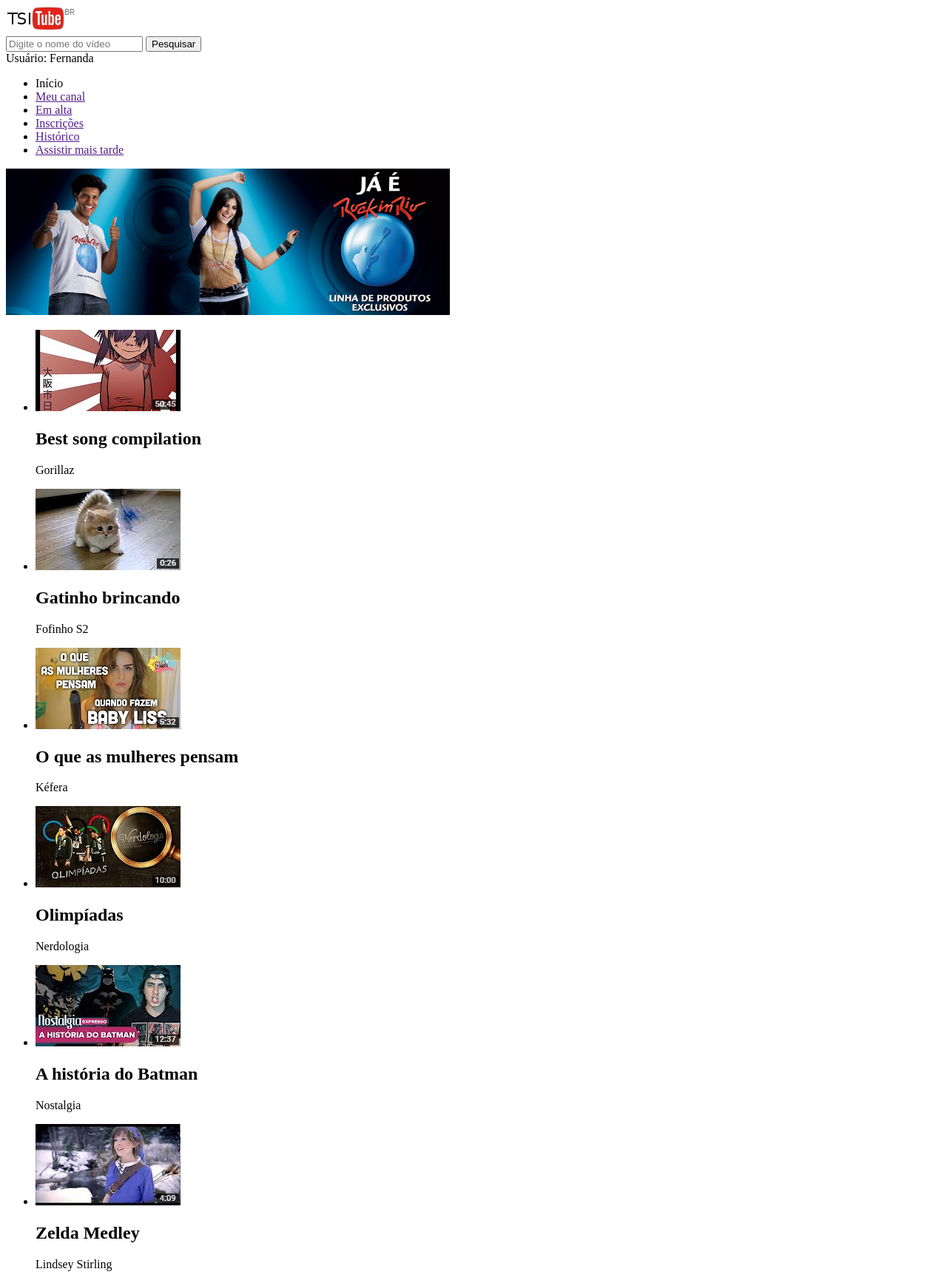
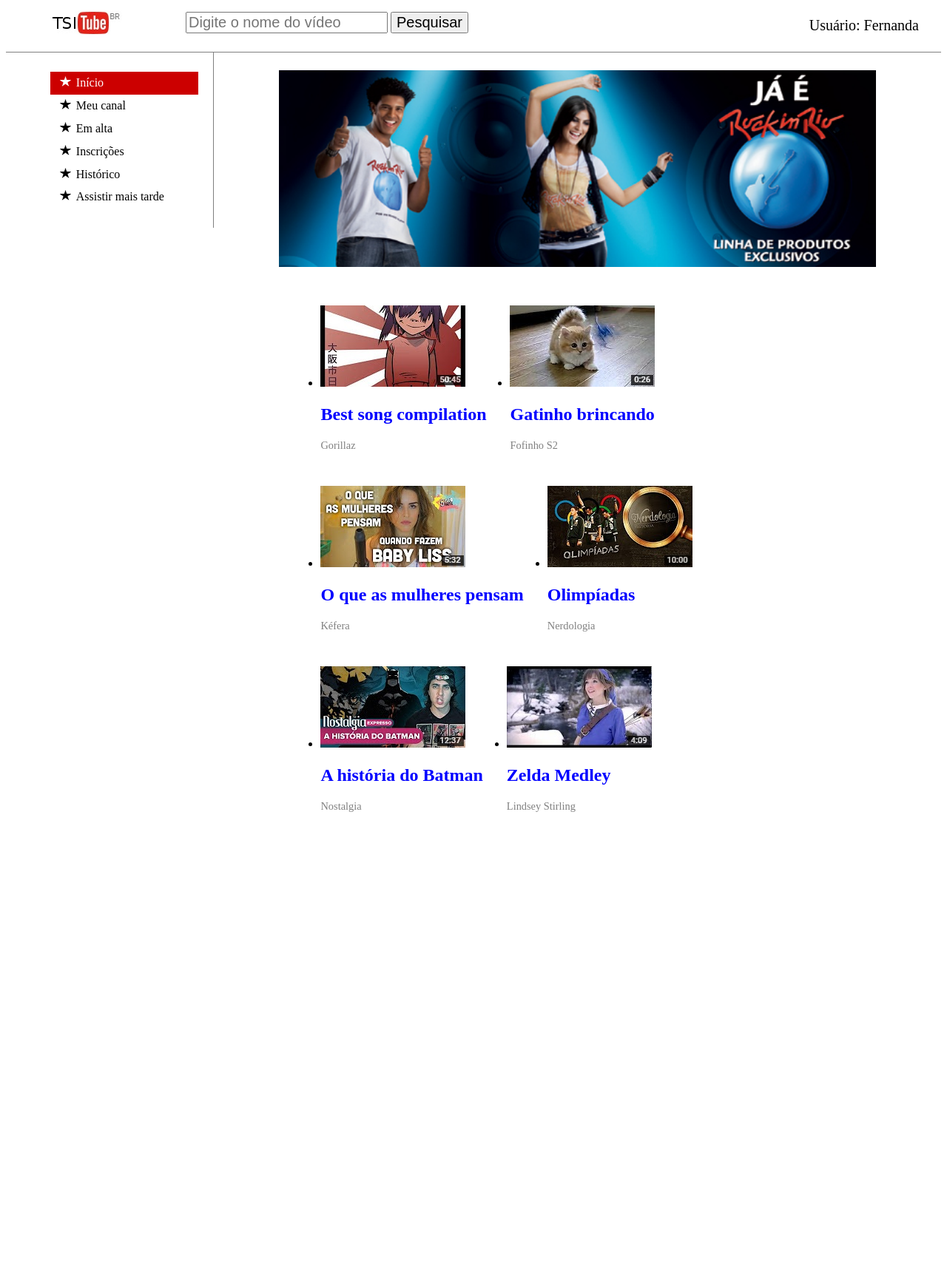
Before and after one commit to fernandakagami/Hello-world, a PHP site: page / in a window 1280 px wide. Shown: the whole page at 74% size. After the commit the page ends 1098 px from the top, so only its background shows below. Run offline with PHP 8.4, Linux system fonts and the light colour scheme; some libraries are stand-ins or nearby versions.

Commit message:
Learning HTML/ CSS
Building a website.

```diff
--- a/HTML - CSS/projeto5/css/estilo.css
+++ b/HTML - CSS/projeto5/css/estilo.css
@@ -1,3 +1,95 @@
-#menu-topo {
-  weight:
+#menu-topo  {
+  border-bottom: 1px solid gray;
+  overflow: hidden;
 }
+
+#menu-topo > header {
+  height: 50px;
+  margin-left: 55px;
+  float: left;
+  padding: 6px;
+}
+
+#menu-topo > form {
+  height: 50px;
+  float: left;
+  padding: 8px 0px 0px 80px;
+}
+
+input {
+    font-size: 20px;
+}
+
+#menu-topo > div {
+  float: right;
+  padding: 15px 30px 0px 0px;
+  font-size: 20px;
+}
+
+#menu-lateral {
+  float: left;
+  width: 240px;
+  padding: 10px 20px;
+  border-right: 1px solid gray;
+
+}
+
+#menu-lateral > ul {
+  list-style: disc inside url('../img/estrela.png');
+}
+
+#menu-lateral li {
+  padding: .4em .8em;
+}
+
+#menu-lateral li:hover {
+  color: white;
+  background-color: gray;
+  list-style: disc inside url('../img/estrela-branca.png');
+}
+
+#menu-lateral #selecionado {
+  color: white;
+  background-color: #cc0000;
+  list-style: disc inside url('../img/estrela-branca.png');
+}
+
+#menu-lateral a:link,
+#menu-lateral a:visited,
+#menu-lateral a:active,
+#menu-lateral a:hover {
+  color: inherit;
+  text-decoration: none;
+}
+
+body > div {
+  overflow: auto;
+  padding: 1.5em 7%;
+}
+
+aside {
+  margin-bottom: 1em;
+}
+
+aside > img {
+  width: 100%;
+}
+
+main {
+  overflow: auto;
+}
+
+main li {
+  float: left;
+  margin: 1em;
+}
+
+h2 {
+  font-weight: bold;
+  color: blue;
+}
+
+article > p {
+  font-size: 0.9em;
+  color: gray;
+}
```
